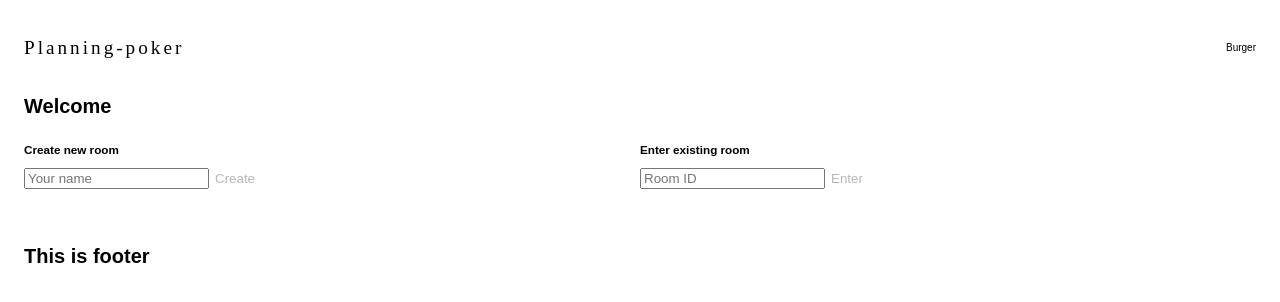
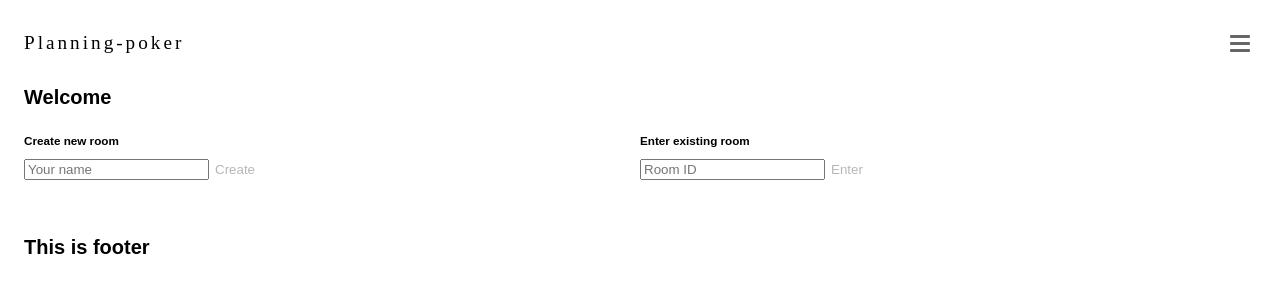
Before and after one commit to Dmytro-Morsch/planning-poker, a React (Vite) app: page / in a window 1280 px wide. Shown: the top 302 px of the page. Built offline with nearby package versions, Linux system fonts and the light colour scheme; a web font is replaced by a local one.

Commit message:
Add burger menu to header component and display player name in header

```diff
--- a/src/components/Header/Header.css
+++ b/src/components/Header/Header.css
@@ -34,3 +34,58 @@
     max-width: 24px;
     max-height: 24px;
 }
+
+.navbar .menu {
+    display: flex;
+    align-items: center;
+    column-gap: 10px;
+}
+
+.navbar .menu .user {
+    font-size: 1rem;
+}
+
+.navbar .menu .button.dropdown {
+    display: flex;
+    align-items: center;
+    flex-direction: column;
+    width: 32px;
+    row-gap: 4px;
+}
+
+.navbar .menu .button.dropdown .nav-line {
+    width: 100%;
+    height: 3px;
+    background: #666;
+    border-radius: 1px;
+}
+
+.navbar .menu .dropdown-content {
+    position: absolute;
+    border-radius: 5px;
+    background-color: #f9f9f9;
+    padding: 0.5rem;
+    min-width: 150px;
+    top: 70px;
+    right: 12px;
+    z-index: 1;
+    box-shadow: 0 8px 16px 0 rgba(0, 0, 0, 0.2);
+}
+
+.navbar .menu .dropdown-content .links {
+    display: flex;
+    flex-direction: column;
+    row-gap: 5px;
+}
+
+.navbar .menu .dropdown-content .links .link {
+    text-decoration: none;
+    padding: 0.3rem;
+    border-radius: 2px;
+    font-size: 1rem;
+    color: black;
+}
+
+.navbar .menu .dropdown-content .links .link:hover {
+    background-color: rgba(0, 0, 0, .04);
+}
--- a/src/components/Header/Header.jsx
+++ b/src/components/Header/Header.jsx
@@ -1,3 +1,4 @@
+import {useState} from "react";
 import {NavLink, useParams} from "react-router-dom";
 import useComponentVisible from "../../useCompontentVisible.js";
 
@@ -8,11 +9,18 @@ import './Header.css';
 import share from '../../assets/share.svg'
 
 function Header() {
+    const [player] = useState(JSON.parse(localStorage.getItem("player") || null));
 
     const {
         ref: refShareLinkPopup,
         isComponentVisible: isShareLinkPopupVisible,
         setIsComponentVisible: setIsShareLinkPopupVisible
+    } = useComponentVisible(false);
+
+    const {
+        ref: refMenuPopup,
+        isComponentVisible: isMenuPopupVisible,
+        setIsComponentVisible: setIsMenuPopupVisible
     } = useComponentVisible(false);
 
     const params = useParams();
@@ -34,8 +42,33 @@ function Header() {
                 </div>
             }
 
-            <div className="burger">
-                <p>Burger</p>
+            <div className="menu" ref={refMenuPopup}>
+                {(player && params.roomId) &&
+                    <span className="user">
+                        {player.playerName.trim()}
+                    </span>
+                }
+                <button className="button dropdown" onClick={() => setIsMenuPopupVisible(!isMenuPopupVisible)}>
+                    <span className="nav-line"></span>
+                    <span className="nav-line"></span>
+                    <span className="nav-line"></span>
+                </button>
+                {isMenuPopupVisible &&
+                    <div className="dropdown-content">
+                        <div className="links">
+                            <NavLink className="link" to="/about"
+                                     onClick={() => setIsMenuPopupVisible(false)}>About</NavLink>
+                            {params.roomId &&
+                                <>
+                                    <NavLink className="link" to="/setting"
+                                             onClick={() => setIsMenuPopupVisible(false)}>Settings</NavLink>
+                                    <NavLink className="link" to="/"
+                                             onClick={() => setIsMenuPopupVisible(false)}>Logout</NavLink>
+                                </>
+                            }
+                        </div>
+                    </div>
+                }
             </div>
 
             {isShareLinkPopupVisible &&
```
